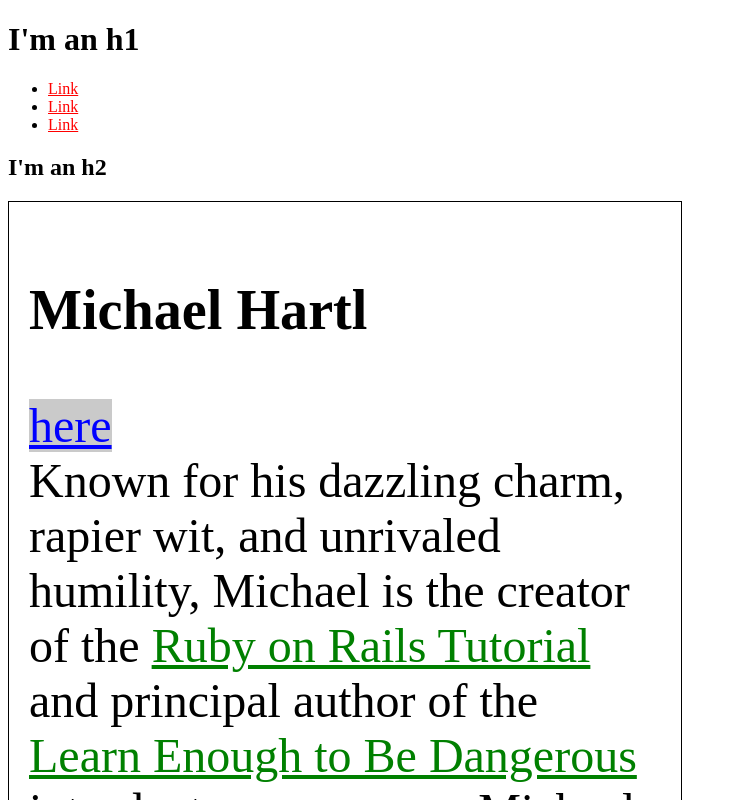
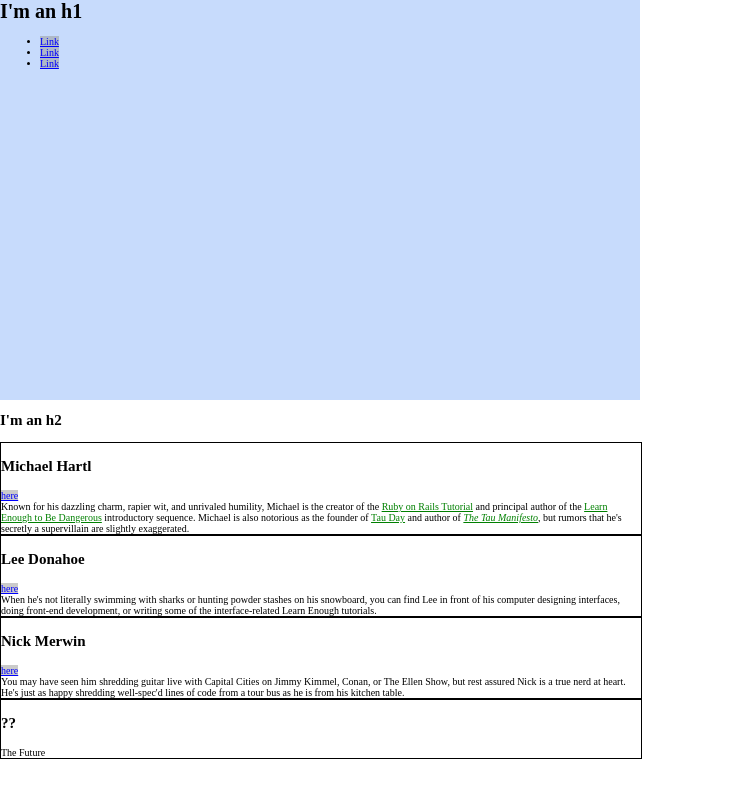
Before and after one commit to codeblahblah/drammopo.github.io, a plain HTML site: page index.html in a window 1280 px wide. Shown: the top 800 px of the page, without its empty margins (0-745 px from the left). Drawn offline with Linux system fonts and the light colour scheme.

Commit message:
Complete sizing section

```diff
--- a/index.html
+++ b/index.html
@@ -4,54 +4,78 @@
     <title>Test Page: Don't Panic</title>
     <meta charset="utf-8">
     <style>
-      /* HOMEPAGE STYLES */
-      /* html{background: red} */
       /* GLOBAL STYLES */
       a {
-        /* color: red; */
-        color: #ff0000;
+        color: #f00;
+      }
+      html {
+        margin: 0;
+        padding: 0;
+      }
+
+      body{
+        margin: 0;
+        padding: 0;
+        font-size: 62.5%;
+      }
+      h1{
+        /* font-size: 20px; */
+        font-size: 2em;
+        /* font-size: 7vw; */
+        margin-top: 0;
+      }
+      /* html {
+      font-size: 18px;
+      } */
+
+      /* HERO STYLES */
+      .full-hero{
+        background-color: #c7dbfc;
+        height: 50vh;
+        width: 50vw;
       }
       /* SOCIAL STYLES */
       .social-link {
-        background-color: rgba(150, 150, 150, 0.5);
+        background: rgba(150, 150, 150, 0.5);
         color: blue;
       }
 
       /* BIO STYLES */
+      .bio-wrapper {
+        /* font-size: 24px; */
+      }
       .bio-box {
         border: 1px solid black;
-        /* font-size: 1em; */
-        font-size: 48px;
+        font-size: 1em;
         width: 50%;
-        padding: 20px;
-        /* width: 200px; */
       }
-      .bio-copy{
+      .bio-box h3 {
+        font-size: 1.5em;
+      }
+      .bio-copy {
         font-size: 1em;
       }
       .bio-copy a {
         color: green;
       }
-      .bio-wrapper{
-        font-size: 24px;
-      }
     </style>
   </head>
   <body>
 
+    <div class="full-hero hero-home">
       <h1>I'm an h1</h1>
-
       <ul>
         <li>
-        <a href="https://example.com/">Link</a>
+          <a href="https://example.com/" class="social-link">Link</a>
         </li>
         <li>
-        <a href="https://example.com/">Link</a>
+          <a href="https://example.com/" class="social-link">Link</a>
         </li>
         <li>
-        <a href="https://example.com/">Link</a>
+          <a href="https://example.com/" class="social-link">Link</a>
         </li>
       </ul>
+    </div>
 
     <h2>I'm an h2</h2>
 
```
Lines whose indentation alone changed are shown as unchanged.
